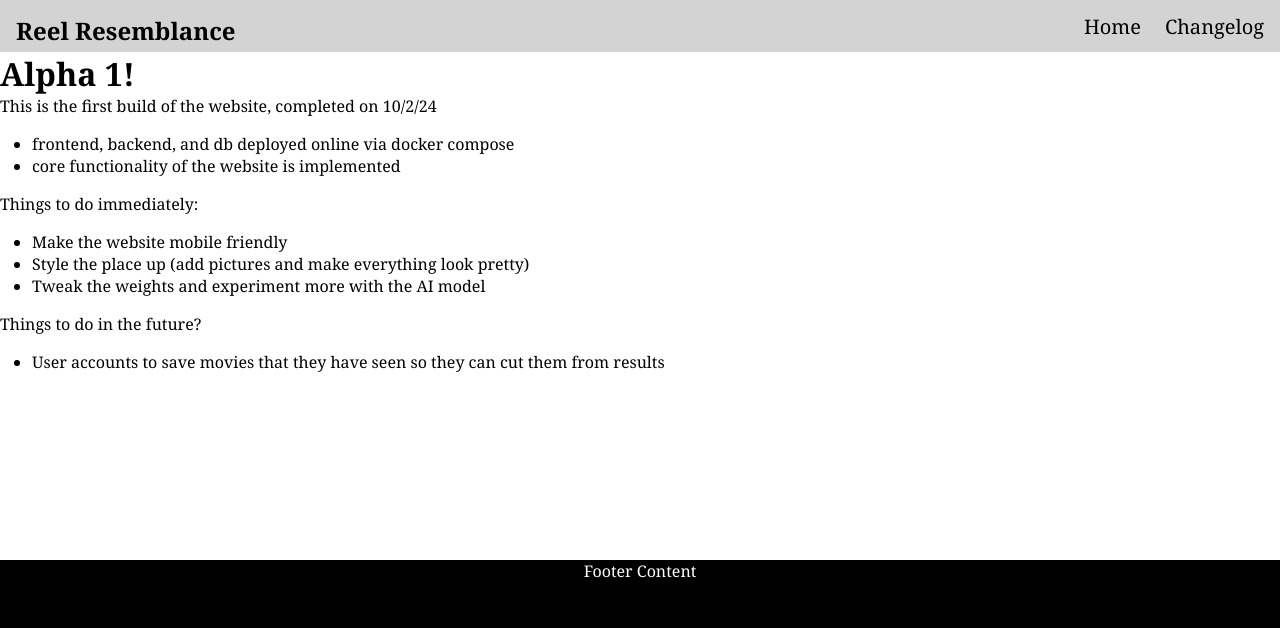
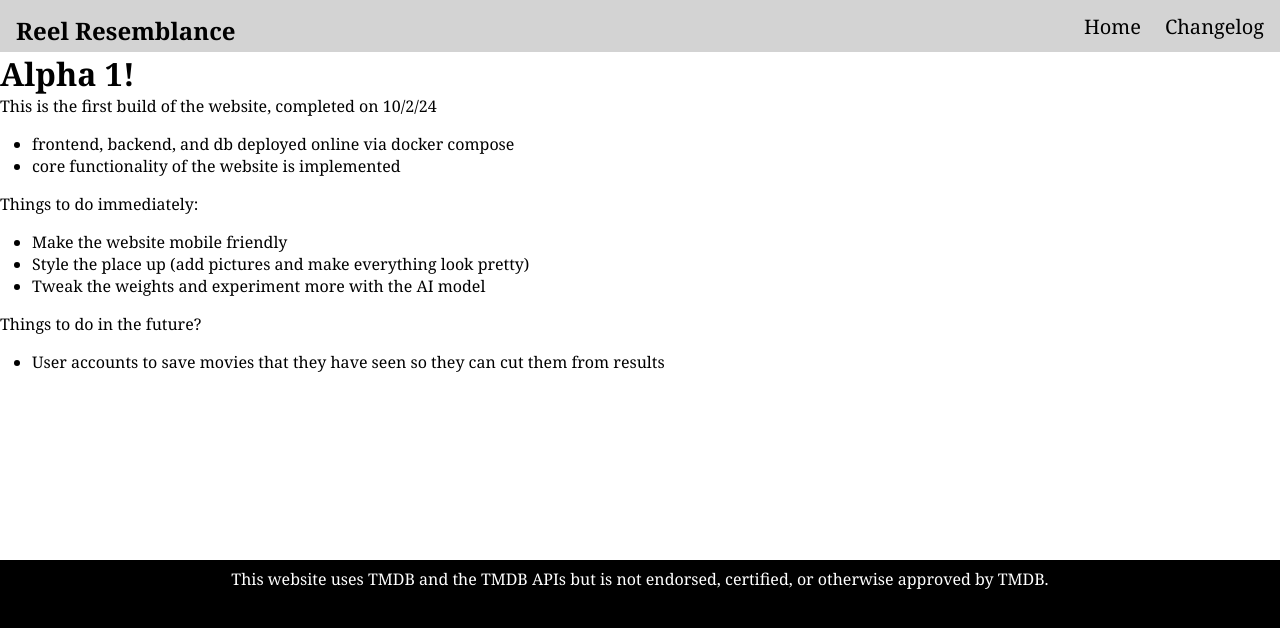
Before and after one commit to andrewras58/Movie-Recommender-Frontend, a React (Create React App) app: page /changelog in a window 1280 px wide. Shown: the top 628 px of the page. Built offline with nearby package versions, Linux system fonts and the light colour scheme.

Commit message:
alpha 2 (attribution to TMDB)

```diff
--- a/src/components/navigation/Footer.js
+++ b/src/components/navigation/Footer.js
@@ -4,7 +4,7 @@ import './css/Footer.scss'
 function Footer() {
   return (
     <footer>
-      <span>Footer Content</span>
+      <span>This website uses TMDB and the TMDB APIs but is not endorsed, certified, or otherwise approved by TMDB.</span>
     </footer>
   )
 }
--- a/src/components/navigation/css/Footer.scss
+++ b/src/components/navigation/css/Footer.scss
@@ -4,4 +4,5 @@ footer{
   align-items: center;
   background-color: black;
   color: white;
+  padding-top: 0.5rem;
 }
```
